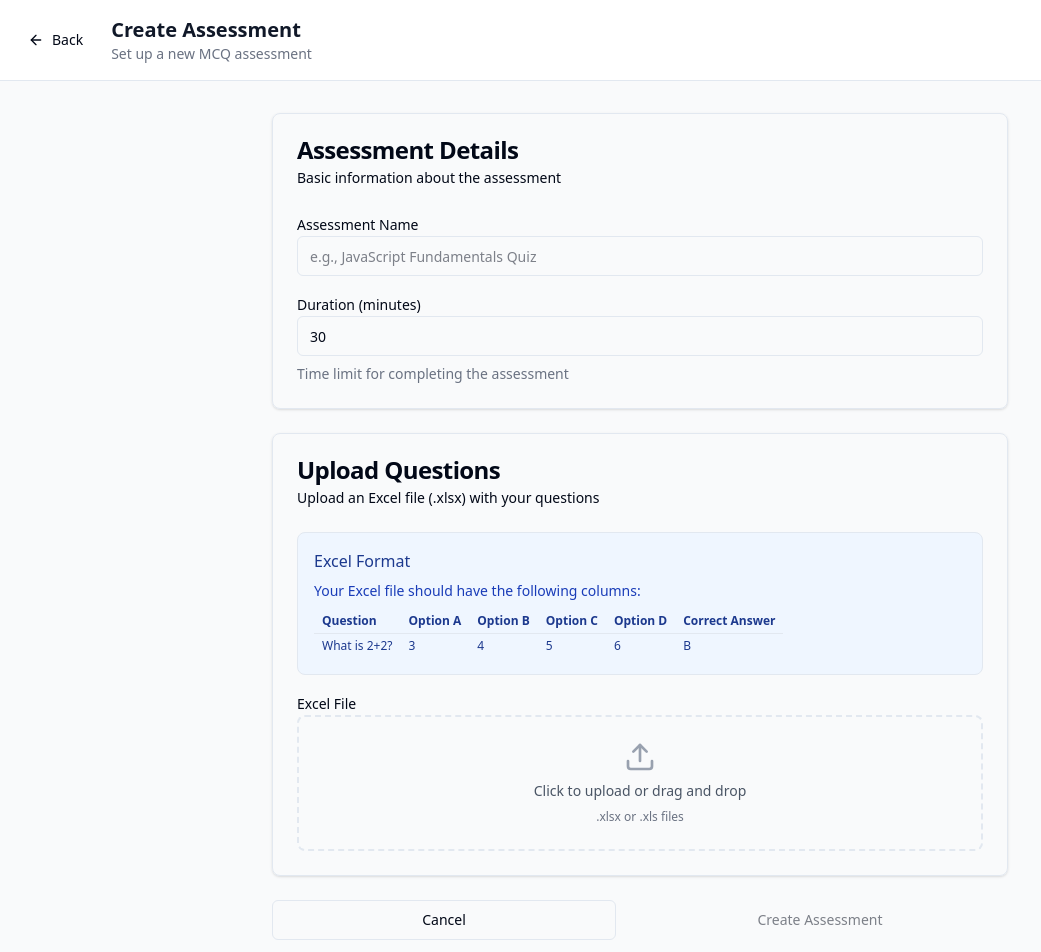
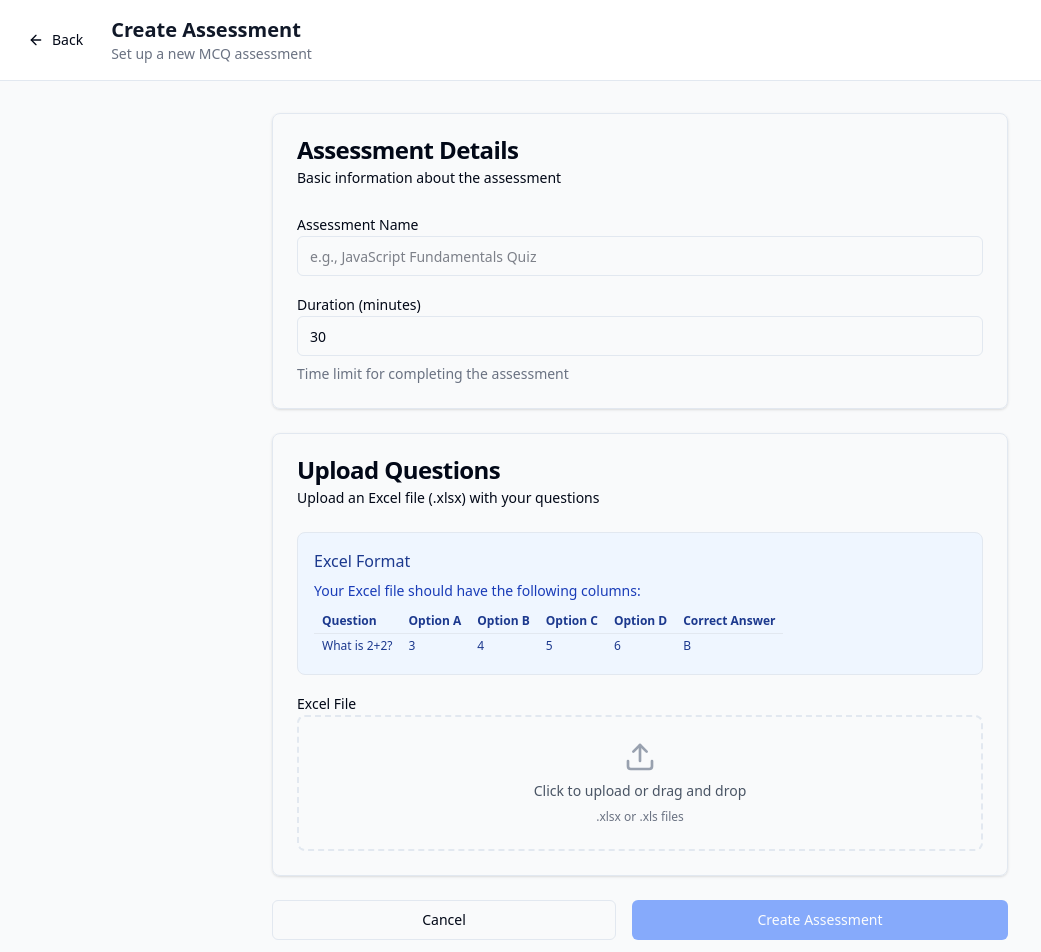
Before and after one commit to Nadeem-2210/MCQ-Assessment, a Next.js app: page /admin/assessments/new in a window 1280 px wide. Shown: the top 952 px of the page, without its empty margins (0-1041 px from the left). Built offline with nearby package versions, Linux system fonts and the light colour scheme.

Commit message:
Change Create Assessment button to blue color

```diff
--- a/src/app/admin/assessments/new/page.tsx
+++ b/src/app/admin/assessments/new/page.tsx
@@ -335,7 +335,7 @@ export default function NewAssessmentPage() {
             </Link>
             <Button
               type="submit"
-              className="flex-1"
+              className="flex-1 bg-blue-600 hover:bg-blue-700 text-white"
               disabled={submitting || parsedQuestions.length === 0 || validationErrors.length > 0}
             >
               {submitting ? (
```
